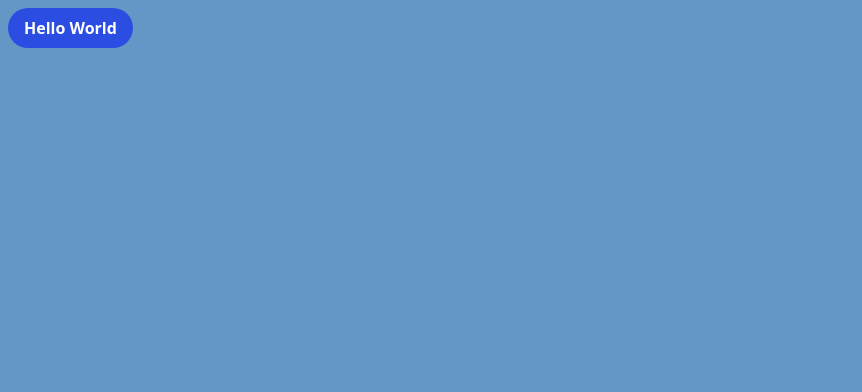
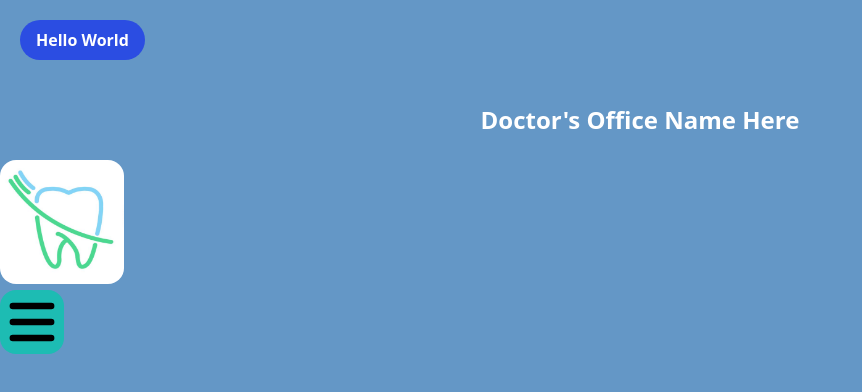
Before and after one commit to AlbertoPerez8/dentist, a Next.js app: page / in a window 1280 px wide. Shown: the top 392 px of the page, without its empty margins (0-862 px from the left). Built offline with nearby package versions, Linux system fonts and the light colour scheme.

Commit message:
menu icon done

```diff
--- a/next.config.js
+++ b/next.config.js
@@ -1,4 +1,7 @@
 /** @type {import('next').NextConfig} */
 module.exports = {
   reactStrictMode: true,
+  images:{
+    domains: ["./public"]
+  }
 }
--- a/src/pages/api/hello.ts
+++ /dev/null
@@ -1,13 +0,0 @@
-// Next.js API route support: https://nextjs.org/docs/api-routes/introduction
-import type { NextApiRequest, NextApiResponse } from 'next'
-
-type Data = {
-  name: string
-}
-
-export default function handler(
-  req: NextApiRequest,
-  res: NextApiResponse<Data>
-) {
-  res.status(200).json({ name: 'John Doe' })
-}
--- a/src/pages/index.tsx
+++ b/src/pages/index.tsx
@@ -1,14 +1,42 @@
-const white_bttn = "bg-white text-black font-bold py-2 px-4 rounded-full"
-const teal_bttn = "bg-teal text-black font-bold py-2 px-4 rounded-full"
-const blue_bttn = "bg-blue text-white font-bold py-2 px-4 rounded-full"
+import Image from 'next/image'
 
+const white_bttn = 'bg-white text-black font-bold py-2 px-4 rounded-full'
+const teal_bttn = 'bg-teal text-black font-bold py-2 px-4 rounded-full'
+const blue_bttn = 'bg-blue text-white font-bold py-2 px-4 rounded-full'
+
+const hamburgerBttn = (
+  <div className="flex h-16 w-16 flex-col rounded-2xl bg-teal">
+    <Image
+      className={'items-center justify-center'}
+      src={'/test.svg'}
+      alt={'lol'}
+      width={64}
+      height={64}
+    />
+  </div>
+)
 
 export default function Home() {
   return (
     <>
-      <div className="items-center p-2">
+      <div className="m-5 flex flex-row">
         <button className={blue_bttn.concat()}> Hello World</button>
       </div>
+
+      <div className="flex flex-col items-center justify-center p-6 text-2xl font-bold">
+        Doctor's Office Name Here
+      </div>
+
+      <div>
+        <Image
+          className="items-center rounded-2xl"
+          src={'/logo.png'}
+          alt={'hello'}
+          width={124}
+          height={124}
+        />
+      </div>
+      {hamburgerBttn}
     </>
   )
 }
```
Also changed, not shown: public/test.svg (added).
